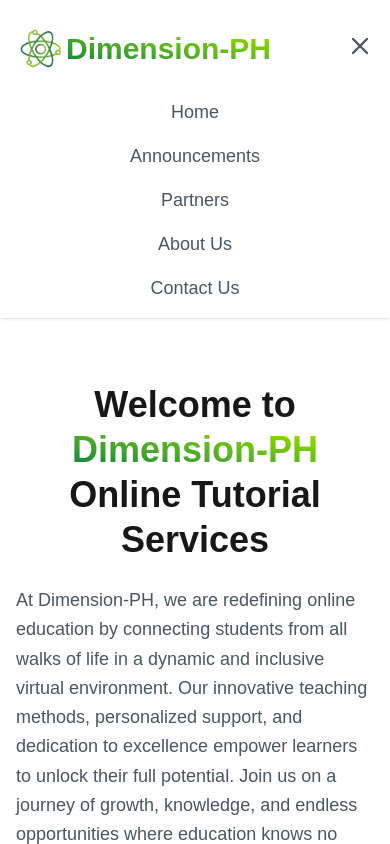
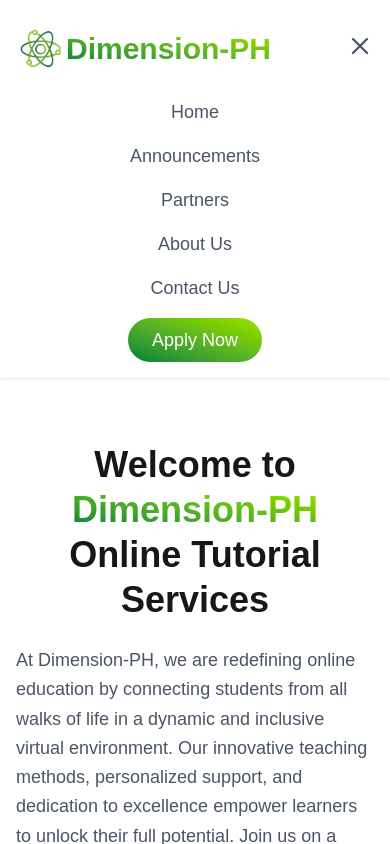
Before and after one commit to Dimension-PH/dimensionph, a Next.js app: page / in a window 390 px wide. Both pictures are taken after a click on the button "Open navigation menu". Shown: the top 844 px of the page. Built offline with nearby package versions, Linux system fonts and the light colour scheme.

Commit message:
Update Header.tsx

```diff
--- a/app/components/Header.tsx
+++ b/app/components/Header.tsx
@@ -4,44 +4,66 @@
 import Link from "next/link"
 import { useState } from "react"
 
+const NAV_LINKS = [
+  { href: "/", label: "Home" },
+  { href: "/announcement", label: "Announcements" },
+  { href: "/third-party", label: "Partners" },
+  { href: "/about", label: "About Us" },
+  { href: "/contacts", label: "Contact Us" },
+]
+
+const NAV_LINK_CLASS = "text-gray-600 hover:text-green-700 font-medium"
+const CTA_CLASS =
+  "inline-flex items-center justify-center bg-gradient-to-tr from-green-700 to-lime-400 text-white px-6 py-2 rounded-full font-medium hover:shadow-lg transition duration-300"
+
 export default function Header() {
   const [isOpen, setOpen] = useState(false);
+  const closeMenu = () => setOpen(false);
 
   return (
     <header className="bg-white shadow-sm sticky top-0 left-0 z-99">
       <div className="container mx-auto px-4 py-6 flex justify-between items-center">
-            <div className="flex items-center">
-                <Image src={"/Dimension-PH.png"} alt="Logo" height={50} width={50} />
-                <h1 className="text-3xl font-bold bg-gradient-to-tr from-green-700 to-lime-400 bg-clip-text text-transparent">Dimension-PH</h1>
-            </div>
+        {/* Logo links home. Rendered as a <span>, not <h1>, so each page keeps
+            exactly one <h1> — its own page title. */}
+        <Link href="/" className="flex items-center" onClick={closeMenu} aria-label="Dimension-PH home">
+          <Image src={"/Dimension-PH.png"} alt="Dimension-PH logo" height={50} width={50} priority />
+          <span className="text-3xl font-bold bg-gradient-to-tr from-green-700 to-lime-400 bg-clip-text text-transparent">Dimension-PH</span>
+        </Link>
+
         <nav className="hidden lg:flex space-x-8">
-                <Link href="/" className="text-gray-600 hover:text-green-700 font-medium">Home</Link>
-                <Link href="/announcement" className="text-gray-600 hover:text-green-700 font-medium">Announcements</Link>
-                <Link href="/third-party" className="text-gray-600 hover:text-green-700 font-medium">Partners</Link>
-                <Link href="/about" className="text-gray-600 hover:text-green-700 font-medium">About Us</Link>
-                <Link href="/contacts" className="text-gray-600 hover:text-green-700 font-medium">Contact Us</Link>
+          {NAV_LINKS.map(({ href, label }) => (
+            <Link key={href} href={href} className={NAV_LINK_CLASS}>{label}</Link>
+          ))}
         </nav>
+
         <div className="lg:hidden">
-                <button className="text-gray-600 focus:outline-none" onClick={() => setOpen(!isOpen)}>
+          <button
+            type="button"
+            className="text-gray-600 focus:outline-none"
+            onClick={() => setOpen(!isOpen)}
+            aria-label={isOpen ? "Close navigation menu" : "Open navigation menu"}
+            aria-expanded={isOpen}
+            aria-controls="mobile-menu"
+          >
             {isOpen ? <X size={28} /> : <Menu size={28} />}
           </button>
         </div>
+
         <div className="hidden lg:block">
-                <button className="bg-gradient-to-tr from-green-700 to-lime-400 text-white px-6 py-2 rounded-full font-medium hover:shadow-lg transition duration-300" onClick={()=> window.location.href = "/apply"}>
-                    Apply Now
-                </button>
+          <Link href="/apply" className={CTA_CLASS}>Apply Now</Link>
         </div>
       </div>
 
       {
         isOpen &&
 
-            <nav className="flex flex-col lg:hidden items-center text-lg space-y-4 pb-4">
-                <Link href="/" className="text-gray-600 hover:text-green-700 font-medium">Home</Link>
-                <Link href="/announcement" className="text-gray-600 hover:text-green-700 font-medium">Announcements</Link>
-                <Link href="/third-party" className="text-gray-600 hover:text-green-700 font-medium">Partners</Link>
-                <Link href="/about" className="text-gray-600 hover:text-green-700 font-medium">About Us</Link>
-                <Link href="/contacts" className="text-gray-600 hover:text-green-700 font-medium">Contact Us</Link>
+        <nav id="mobile-menu" className="flex flex-col lg:hidden items-center text-lg space-y-4 pb-4">
+          {NAV_LINKS.map(({ href, label }) => (
+            <Link key={href} href={href} onClick={closeMenu} className={NAV_LINK_CLASS}>{label}</Link>
+          ))}
+          {/* The Apply CTA was previously desktop-only, leaving mobile visitors
+              with no way to apply from the header. */}
+          <Link href="/apply" onClick={closeMenu} className={CTA_CLASS}>Apply Now</Link>
         </nav>
       }
     </header>
```
Lines whose indentation alone changed are shown as unchanged.
